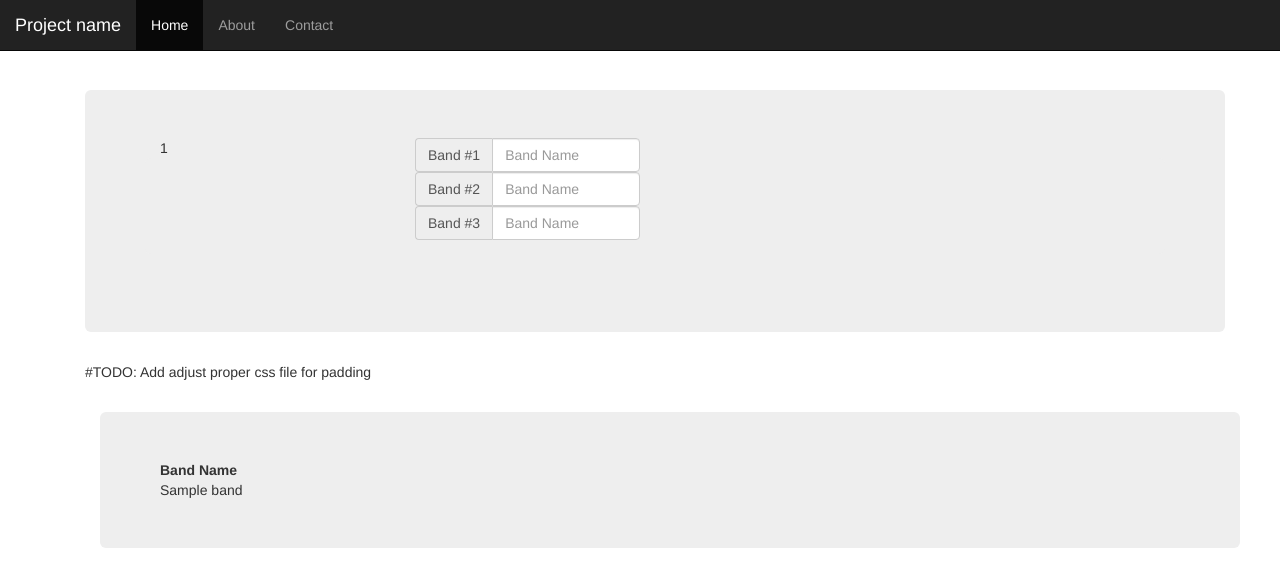
After one commit to nvwlspls/CATS, a Django app: page /edit/ in a window 1280 px wide. The commit adds this page. Shown: the top 587 px of the page. Run offline with Django 3.2, Linux system fonts and the light colour scheme; tables that the repository leaves empty hold one stand-in row (values such as "Sample post"); some libraries are stand-ins or nearby versions.

Commit message:
edit page templated 20% done

```diff
--- a/moogit/moogit/settings.py
+++ b/moogit/moogit/settings.py
@@ -38,7 +38,8 @@ INSTALLED_APPS = (
     'django.contrib.sessions',
     'django.contrib.messages',
     'django.contrib.staticfiles',
-    'shows'
+    'shows',
+    'localflavor',
 )
 
 MIDDLEWARE_CLASSES = (
--- a/moogit/moogit/urls.py
+++ b/moogit/moogit/urls.py
@@ -3,7 +3,7 @@ from django.contrib import admin
 from django.conf import settings
 from django.conf.urls.static import static
 
-from shows.views import homePage
+from shows.views import homePage, viewEditHome
 
 urlpatterns = patterns('',
     # Examples:
@@ -11,5 +11,6 @@ urlpatterns = patterns('',
     # url(r'^blog/', include('blog.urls')),
 
     url(r'^admin/', include(admin.site.urls)),
-    url(r'^$', homePage.as_view(), name = 'home'  )
+    url(r'^$', homePage.as_view(), name = 'home'),
+    url(r'^edit/', viewEditHome.as_view(), name = 'editHome'),
 ) + static(settings.STATIC_URL, document_root=settings.STATIC_ROOT)
--- /dev/null
+++ b/moogit/shows/forms.py
@@ -0,0 +1,24 @@
+__author__ = 'waynejessen'
+
+
+#from django.forms import ModelForm
+from django import forms
+from localflavor.us.forms import USPhoneNumberField, USPSSelect, USStateSelect
+
+class addBandForm(forms.Form):
+
+    bandName = forms.CharField(max_length= 200,
+                               label= "Band Name",
+                               widget= forms.TextInput(attrs = {'class': 'form-control',
+                                                                'placeholder' : "Band Name"}))
+
+    bandTown = forms.CharField(max_length= 100,
+                               label = "Band Home Town",
+                               widget= forms.TextInput(attrs={'class': 'form-control',
+                                                              'placeholder' : 'Band Town'}))
+
+    bandState = USStateSelect()
+
+    genre = forms.ChoiceField()
+
+    subGenre = forms.CharField()
--- a/moogit/shows/insertShows.py
+++ b/moogit/shows/insertShows.py
@@ -3,7 +3,7 @@ from shows import venues2
 import random, time
 
 
-from shows.modes import Venue, contact, Show, showOrder
+from shows.models import Venue, contact, Show, showOrder
 
 venues = venues2.venues
 fake = Factory.create()
--- a/moogit/shows/models.py
+++ b/moogit/shows/models.py
@@ -59,7 +59,6 @@ class Venue(models.Model):
     def __unicode__(self):
        return unicode(self.venueName)
 
-
 class Band(models.Model):
     bandID        = models.AutoField(primary_key = True)
     bandName      = models.CharField(max_length = 200,
--- a/moogit/shows/views.py
+++ b/moogit/shows/views.py
@@ -10,7 +10,7 @@ from django.http import HttpResponse
 import datetime
 import csv
 
-# from forms import
+from forms import addBandForm
 from django.http           import HttpResponse
 from django.template       import RequestContext, loader
 from django.shortcuts      import get_object_or_404, render_to_response, redirect, render
@@ -24,11 +24,88 @@ from django.views.generic import TemplateView, View, ListView, \
 
 class homePage(View):
 
-	def get(self, request, *arg, **kwargs):
+    def get(self, request, *arg, **kwargs):
 
-		from models import show, showOrder
-		showsByDate = show.objects.all().order_by('Date')
-		next10shows =  showsByDate[:10]
-		return render_to_response('home.html',
-									{'shows' : next10shows },
-									context_instance = RequestContext(request))
+        from models import show, showOrder
+        showsByDate = show.objects.all().order_by('Date')
+        next10shows =  showsByDate[:10]
+        return render_to_response('home.html',
+                                    {'shows' : next10shows },
+                                    context_instance = RequestContext(request))
+
+class viewEditHome(View):
+
+    def get(self, request, *args, **kwargs):
+
+        from shows.models import Band
+        form = addBandForm
+
+        bands = Band.objects.all()
+
+        return render_to_response('editHome.html', {'form' : form,
+                                                    'bands' : bands} ,context_instance = RequestContext(request))
+
+
+
+
+
+class editShows(View):
+
+    def get(self, request, *arg, **kwargs):
+
+        from shows.models import show, showOrder
+
+        #get shows from database, filter by permissions
+
+        # return venues that the user can add shows to
+        # return venues that the user can edit the information for (address etc)
+        # return shows that user can edit
+        # Display form allowing user to add shows to their venue
+
+    def post(self, request, *arg, **kwargs):
+
+        from models import show, showOrder
+
+        # validate form
+            #if valid save object
+            #return to editShows
+
+        # if not valid
+            # return reason not valid, send back to editShows
+
+class editBands(View):
+
+    def get(self, request, *args, **kwargs):
+
+        from shows.models import Band
+
+        # return list of bands
+        # display form that will allow for band editing
+        # when a band edit is chosen, form is filled in with that band's info
+
+    def post(self, request, *args, **kwargs):
+
+        from shows.models import Band
+
+        #if form valid
+            #save band changes
+        #if form not valid
+            #return to editBands.get()
+
+class editVenues(View):
+
+    def get(self, request, *args, **kwargs):
+
+        from shows.models import Venue
+
+        # return a list of venues that the user is allowed to edit
+        # display form for adding and editing a value
+
+    def post(self, request, *args, **kwargs):
+
+        from shows.models import Venue
+
+        #if form is valid
+            #save Venue data
+        #if form is not valid
+            #return to editVenues.get()
--- a/moogit/templates/base.html
+++ b/moogit/templates/base.html
@@ -24,12 +24,14 @@
       <script src="https://oss.maxcdn.com/html5shiv/3.7.2/html5shiv.min.js"></script>
       <script src="https://oss.maxcdn.com/respond/1.4.2/respond.min.js"></script>
     <![endif]-->
+      {% block extrahead %}
+      {% endblock %}
   </head>
 
   <body>
+      <div class="container">
+    <nav class="navbar navbar-inverse navbar-fixed-top">
 
-    <nav class="navbar navbar-inverse navbar-fixed-top">
-      <div class="container">
         <div class="navbar-header">
           <button type="button" class="navbar-toggle collapsed" data-toggle="collapse" data-target="#navbar" aria-expanded="false" aria-controls="navbar">
             <span class="sr-only">Toggle navigation</span>
@@ -46,14 +48,15 @@
             <li><a href="#contact">Contact</a></li>
           </ul>
         </div><!--/.nav-collapse -->
+    </nav>
       </div>
-    </nav>
+<div class="container">
+          {% block content %}
+      {% endblock %}
+</div>
 
-    <div class="container">
-      {% block content %}
-      {% endblock %}
 
-    </div><!-- /.container -->
+    <!-- /.container -->
 
 
     <!-- Bootstrap core JavaScript
@@ -63,6 +66,6 @@
     <script src="https://ajax.googleapis.com/ajax/libs/jquery/1.11.1/jquery.min.js"></script>
     <script src="{% static 'js/bootstrap.min.js' %}"></script>
     <!-- IE10 viewport hack for Surface/desktop Windows 8 bug -->
-    <!--<script src="../../assets/js/ie10-viewport-bug-workaround.js"></script>-->s
+    <!--<script src="../../assets/js/ie10-viewport-bug-workaround.js"></script>-->
   </body>
 </html>
--- /dev/null
+++ b/moogit/templates/editHome.html
@@ -0,0 +1,57 @@
+{% extends 'base.html' %}
+{%  block content %}
+
+#TODO: Add adjust proper css file for padding
+<div class="container theme-showcase" style="padding-top: 70px;">
+
+<div class="jumbotron">
+
+        <div class="col-md-3">1</div>
+        <div class="col-md-3">
+            <div class="input-group">
+                <span class="input-group-addon">Band #1</span>
+                        {{ form.bandName }}
+            </div>
+            <div class="input-group">
+                <span class="input-group-addon">Band #2</span>
+                        {{ form.bandName }}
+            </div>
+            <div class="input-group">
+                <span class="input-group-addon">Band #3</span>
+                        {{ form.bandName }}
+            </div>
+{#        <div class="row"><b>Headliner</b> {{ form.bandName }}</div><br>#}
+{#        <div class="row">Band Number  2 {{ form.bandName }}</div><br>#}
+{#        <div class="row">Band Number 3 {{ form.bandName }}</div><br>#}
+{#        <div class="row">Band Number 4 {{ form.bandName }}</div><br>#}
+</div><br>
+
+<div class="jumbotron">
+
+</div>
+</div>
+
+#TODO: Add adjust proper css file for padding
+<div class="container theme-showcase" style="padding-top: 30px;">
+    <div class="jumbotron">
+        <table>
+            <thead>
+                <th>Band Name</th>
+
+            </thead>
+            <tbody>
+            {% for band in bands %}
+                <tr>
+                    <td>{{ band }}</td>
+                </tr>
+            {% endfor %}
+            </tbody>
+
+
+        </table>
+    </div>
+
+</div>
+
+
+{% endblock %}
--- /dev/null
+++ b/moogit/templates/sortingCode.js
@@ -0,0 +1,6 @@
+/**
+ * Created by waynejessen on 1/25/15.
+ */
+
+
+var moogitTable = document.getElementById("moogitTable")
```
Also changed, not shown: moogit/templates/home.html (+7 -28 lines), moogit/templates/navBar.html (added, +40 -0 lines), moogit/templates/navstuff.html (added, +30 -0 lines), moogit/createData.py (line endings or trailing spaces), 6 other files.
